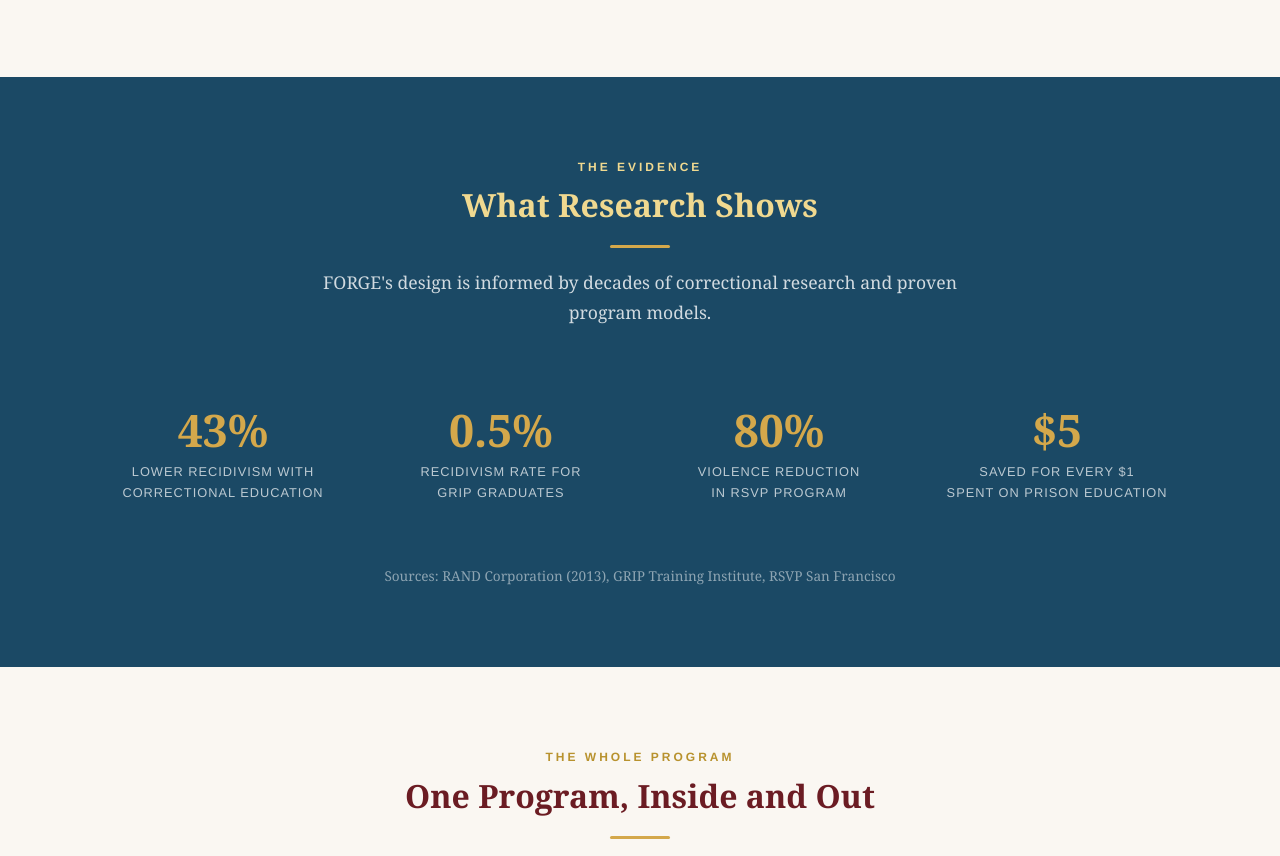
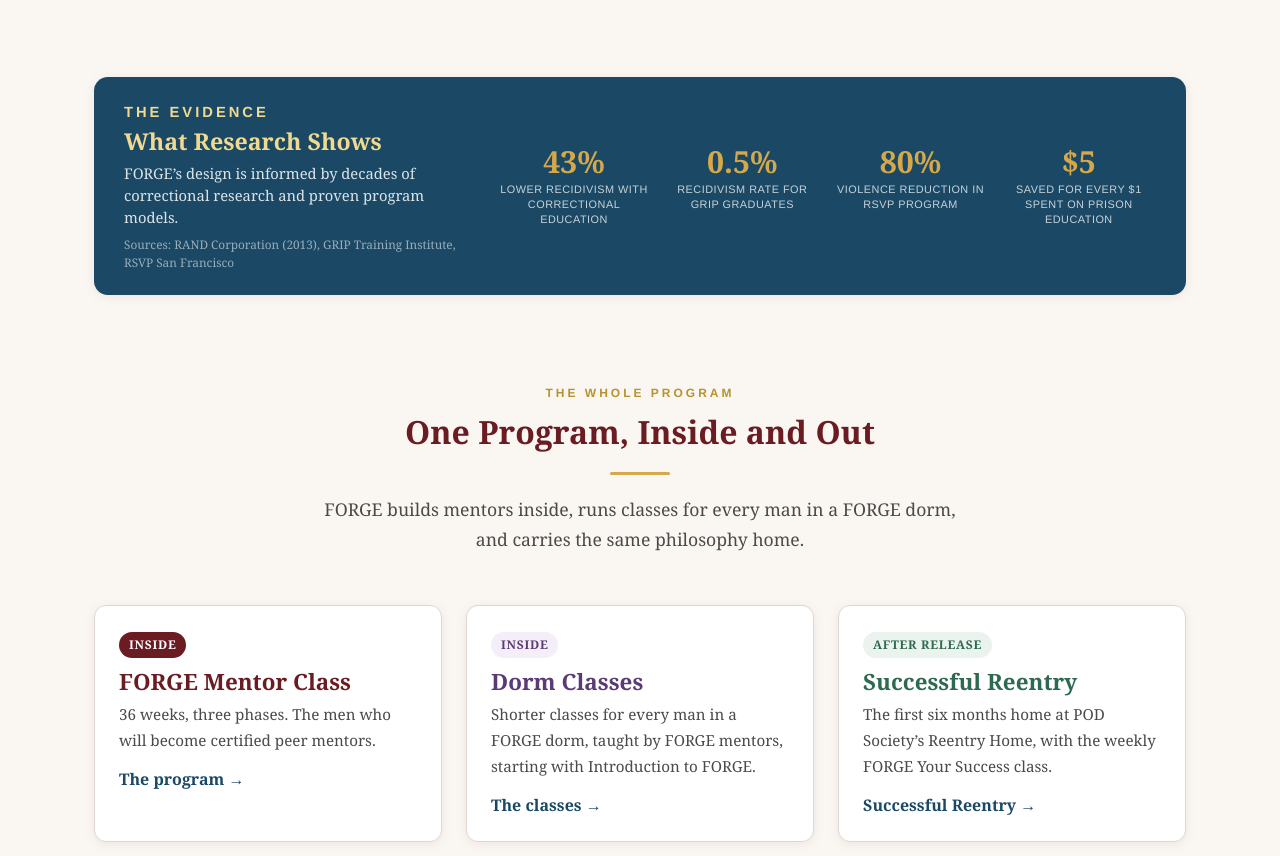
Before and after one commit to forge24601/forge-site, a plain HTML site: page index.html in a window 1280 px wide. Shown: the part 2058-2914 px from the top of the page. Drawn offline with Linux system fonts and the light colour scheme.

Commit message:
Home: 'What Research Shows' as one compact card (BT 2026-11-15)
Co-Authored-By: Claude Opus 5.5 <noreply@anthropic.com>

```diff
--- a/css/style.css
+++ b/css/style.css
@@ -1372,3 +1372,21 @@ a.class-card:hover { color: inherit; }
 .card-note { margin-top: 12px; font-size: 0.92rem; color: var(--text-secondary); }
 .overview-grid + .speech-card { margin-top: 28px; }
 .class-card-maroon h3 { color: var(--maroon); }
+
+/* ===== HOME: research evidence as one compact card (BT 2026-11-15: "it takes a lot of space") ===== */
+.evidence-band { padding: 0 0 8px; }
+.evidence-card { background: var(--blue); border-radius: 14px; padding: 24px 30px; display: grid;
+    grid-template-columns: 1fr 1.9fr; gap: 26px; align-items: center; box-shadow: 0 2px 12px var(--shadow); }
+.evidence-intro .section-label { color: var(--gold-light); margin-bottom: 4px; }
+.evidence-intro h2 { color: var(--gold-light); font-size: 1.45rem; margin: 0 0 6px; }
+.evidence-intro p { color: rgba(255,255,255,0.85); font-size: 0.92rem; margin: 0; line-height: 1.5; }
+.evidence-intro p.evidence-sources { font-size: 0.74rem; color: rgba(255,255,255,0.55); margin-top: 8px; }
+.evidence-stats { display: grid; grid-template-columns: repeat(4, 1fr); gap: 14px; }
+.evidence-stats div { text-align: center; }
+.evidence-stats .n { display: block; font-size: 1.9rem; font-weight: 700; color: var(--gold); line-height: 1.05; }
+.evidence-stats .l { display: block; margin-top: 5px; font-family: 'Helvetica Neue', Arial, sans-serif; font-size: 0.68rem;
+    letter-spacing: 0.5px; text-transform: uppercase; color: rgba(255,255,255,0.75); line-height: 1.35; }
+@media (max-width: 860px) {
+    .evidence-card { grid-template-columns: 1fr; gap: 18px; padding: 22px 20px; }
+    .evidence-stats { grid-template-columns: repeat(2, 1fr); gap: 16px 12px; }
+}
--- a/index.html
+++ b/index.html
@@ -106,34 +106,23 @@
     </div>
 </section>
 
-<!-- Research Stats -->
-<section class="section section-blue">
+<!-- Research Stats (one compact card, BT 2026-11-15) -->
+<section class="section evidence-band">
     <div class="container">
-        <div class="section-header">
-            <p class="section-label" style="color: var(--gold-light);">The Evidence</p>
-            <h2>What Research Shows</h2>
-            <div class="divider"></div>
-            <p class="section-desc" style="color: rgba(255,255,255,0.8);">FORGE's design is informed by decades of correctional research and proven program models.</p>
-        </div>
-        <div class="stats-row">
-            <div class="stat-item">
-                <div class="stat-number">43%</div>
-                <div class="stat-label">Lower recidivism with<br>correctional education</div>
+        <div class="evidence-card">
+            <div class="evidence-intro">
+                <p class="section-label">The Evidence</p>
+                <h2>What Research Shows</h2>
+                <p>FORGE&rsquo;s design is informed by decades of correctional research and proven program models.</p>
+                <p class="evidence-sources">Sources: RAND Corporation (2013), GRIP Training Institute, RSVP San Francisco</p>
             </div>
-            <div class="stat-item">
-                <div class="stat-number">0.5%</div>
-                <div class="stat-label">Recidivism rate for<br>GRIP graduates</div>
-            </div>
-            <div class="stat-item">
-                <div class="stat-number">80%</div>
-                <div class="stat-label">Violence reduction<br>in RSVP program</div>
-            </div>
-            <div class="stat-item">
-                <div class="stat-number">$5</div>
-                <div class="stat-label">Saved for every $1<br>spent on prison education</div>
+            <div class="evidence-stats">
+                <div><span class="n">43%</span><span class="l">Lower recidivism with correctional education</span></div>
+                <div><span class="n">0.5%</span><span class="l">Recidivism rate for GRIP graduates</span></div>
+                <div><span class="n">80%</span><span class="l">Violence reduction in RSVP program</span></div>
+                <div><span class="n">$5</span><span class="l">Saved for every $1 spent on prison education</span></div>
             </div>
         </div>
-        <p style="text-align: center; margin-top: 30px; font-size: 0.85rem; color: rgba(255,255,255,0.5);">Sources: RAND Corporation (2013), GRIP Training Institute, RSVP San Francisco</p>
     </div>
 </section>
 
```
